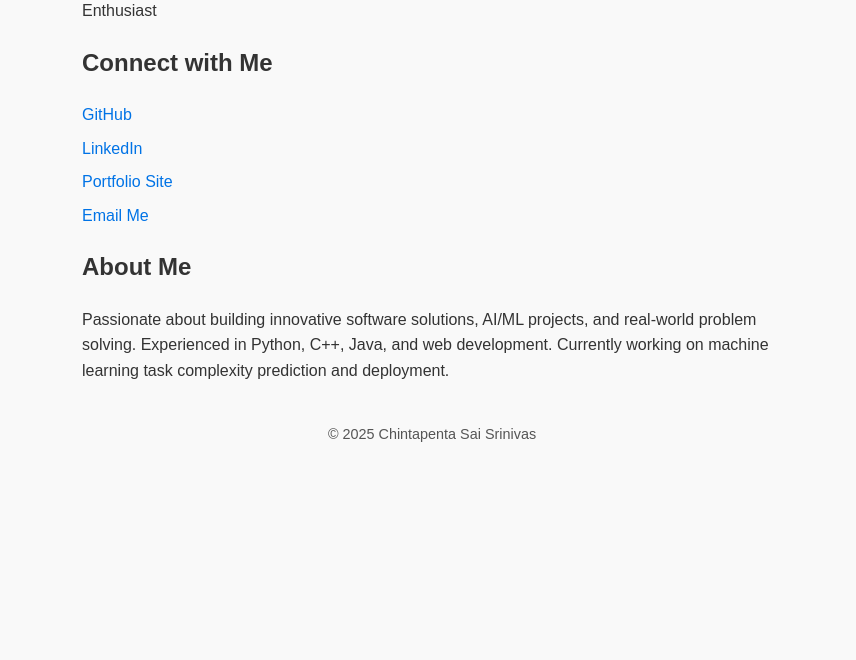
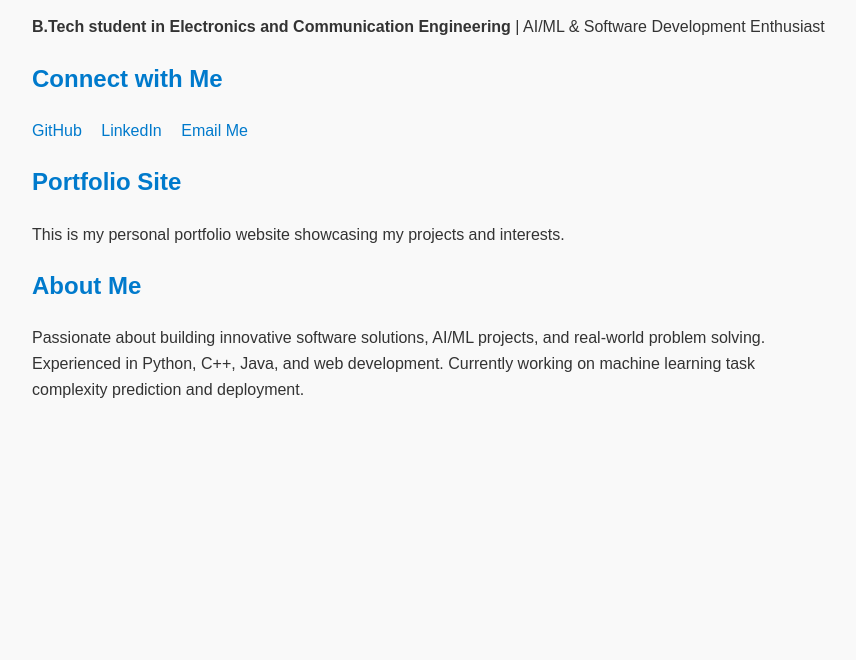
Before and after one commit to letmebesai/Portfolio-1, a plain HTML site: page index.html in a window 1280 px wide. Shown: the part 140-800 px from the top of the page, without its empty margins (208-1064 px from the left). Drawn offline with Linux system fonts and the light colour scheme.

Commit message:
Updated index.html manually

```diff
--- a/index.html
+++ b/index.html
@@ -2,63 +2,45 @@
 <html lang="en">
 <head>
   <meta charset="UTF-8" />
-  <meta name="viewport" content="width=device-width, initial-scale=1" />
-  <title>Chintapenta Sai Srinivas - Portfolio</title>
+  <meta name="viewport" content="width=device-width, initial-scale=1.0" />
+  <title>Chintapenta Sai Srinivas | Portfolio</title>
   <style>
     body {
       font-family: Arial, sans-serif;
-      max-width: 700px;
+      max-width: 800px;
       margin: 40px auto;
-      padding: 0 20px;
+      padding: 20px;
+      background: #f9f9f9;
+      color: #333;
       line-height: 1.6;
-      color: #333;
-      background-color: #f9f9f9;
     }
-    h1 {
-      color: #0073e6;
+    h1, h2 {
+      color: #007acc;
     }
     a {
-      color: #0073e6;
+      color: #007acc;
       text-decoration: none;
     }
-    a:hover {
-      text-decoration: underline;
-    }
-    ul {
-      list-style-type: none;
-      padding-left: 0;
-    }
-    li {
-      margin: 8px 0;
-    }
-    footer {
-      margin-top: 40px;
-      font-size: 0.9em;
-      color: #555;
-      text-align: center;
+    .contact-links a {
+      margin-right: 15px;
     }
   </style>
 </head>
 <body>
   <h1>Chintapenta Sai Srinivas</h1>
-  <p>B.Tech student in Electronics and Communication Engineering | AI/ML & Software Development Enthusiast</p>
+  <p><strong>B.Tech student in Electronics and Communication Engineering</strong> | AI/ML & Software Development Enthusiast</p>
 
   <h2>Connect with Me</h2>
-  <ul>
-    <li><a href="https://github.com/letmebesai" target="_blank" rel="noopener noreferrer">GitHub</a></li>
-    <li><a href="https://www.linkedin.com/in/sai-srinivas-chintapenta-2b74aa1b3/" target="_blank" rel="noopener noreferrer">LinkedIn</a></li>
-    <li><a href="https://letmebesai.github.io/Portfolio-1/" target="_blank" rel="noopener noreferrer">Portfolio Site</a></li>
-    <li><a href="mailto:srinivassai438@gmail.com">Email Me</a></li>
-  </ul>
+  <div class="contact-links">
+    <a href="https://github.com/letmebesai" target="_blank">GitHub</a>
+    <a href="https://www.linkedin.com/in/sai-srinivas-chintapenta-2b74aa1b3/" target="_blank">LinkedIn</a>
+    <a href="mailto:srinivassai438@gmail.com">Email Me</a>
+  </div>
+
+  <h2>Portfolio Site</h2>
+  <p>This is my personal portfolio website showcasing my projects and interests.</p>
 
   <h2>About Me</h2>
-  <p>
-    Passionate about building innovative software solutions, AI/ML projects, and real-world problem solving.
-    Experienced in Python, C++, Java, and web development. Currently working on machine learning task complexity prediction and deployment.
-  </p>
-
-  <footer>
-    &copy; 2025 Chintapenta Sai Srinivas
-  </footer>
+  <p>Passionate about building innovative software solutions, AI/ML projects, and real-world problem solving. Experienced in Python, C++, Java, and web development. Currently working on machine learning task complexity prediction and deployment.</p>
 </body>
 </html>
```
